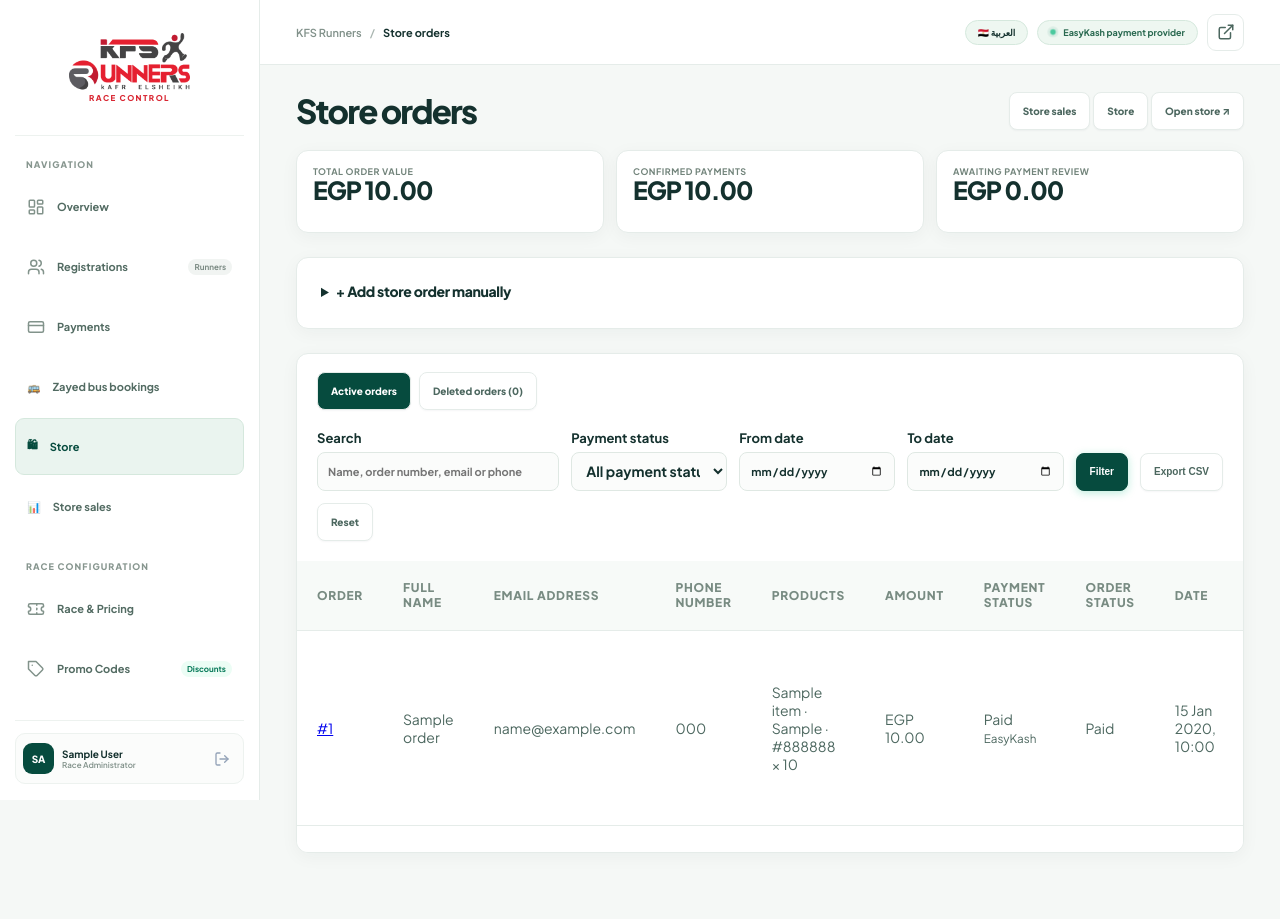
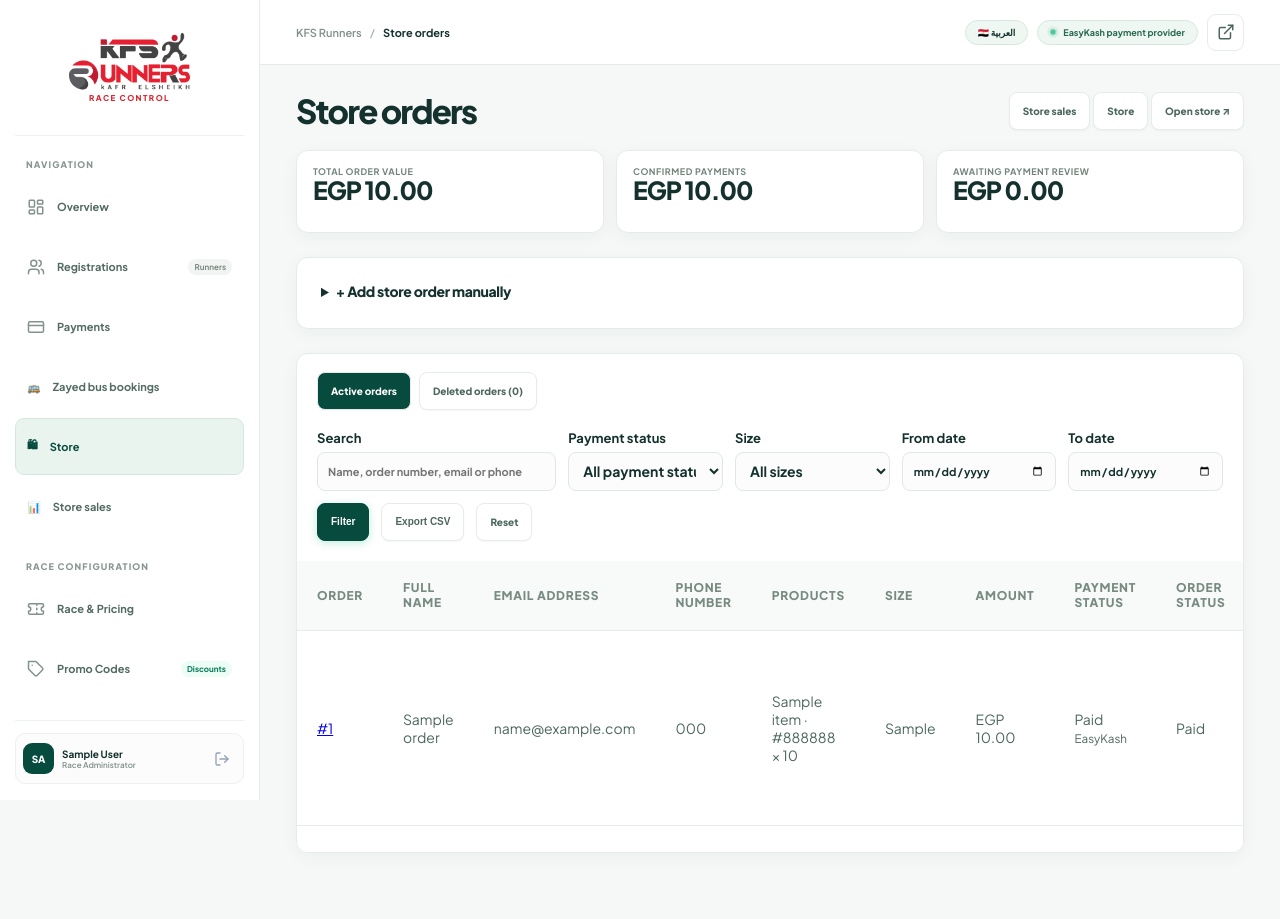
Before and after one commit to elswalhi/kfs-runners-platform, a Laravel app: page /admin/shop/orders in a window 1280 px wide. Run offline with Laravel 12, Linux system fonts and the light colour scheme; a user stored in the database is signed in; data comes from the database, SQL or seed files in the repository; tables that the repository leaves empty hold one stand-in row (values such as "Sample post"); grey boxes are pictures that could not be loaded.

Commit message:
Add size column and filter to store orders

```diff
--- a/backend/app/Http/Controllers/Web/AdminShopController.php
+++ b/backend/app/Http/Controllers/Web/AdminShopController.php
@@ -58,7 +58,7 @@ class AdminShopController
     }
     private function filters(Request $request): array
     {
-        return $request->validate(['tab' => 'nullable|in:active,deleted', 'search' => 'nullable|string|max:190', 'status' => 'nullable|in:pending,paid,failed,refunded', 'from' => 'nullable|date_format:Y-m-d', 'to' => 'nullable|date_format:Y-m-d|after_or_equal:from']);
+        return $request->validate(['tab' => 'nullable|in:active,deleted', 'search' => 'nullable|string|max:190', 'status' => 'nullable|in:pending,paid,failed,refunded', 'size' => 'nullable|string|max:50', 'from' => 'nullable|date_format:Y-m-d', 'to' => 'nullable|date_format:Y-m-d|after_or_equal:from']);
     }
     private function filteredOrders(array $filters): Builder
     {
@@ -70,6 +70,7 @@ class AdminShopController
             });
         }
         if (! empty($filters['status'])) $query->where('payment_status', $filters['status']);
+        if (filled($filters['size'] ?? null)) $query->whereHas('items', fn ($items) => $items->where('size', $filters['size']));
         if (! empty($filters['from'])) $query->whereDate('created_at', '>=', $filters['from']);
         if (! empty($filters['to'])) $query->whereDate('created_at', '<=', $filters['to']);
         return $query;
@@ -83,6 +84,10 @@ class AdminShopController
             'totalAmount' => ShopOrder::sum('total'), 'paidAmount' => ShopOrder::where('payment_status', 'paid')->sum('total'),
             'pendingAmount' => ShopOrder::where('payment_status', 'pending')->where('status', '!=', 'cancelled')->sum('total'),
             'variants' => ShopProductVariant::with('product')->get(),
+            'sizes' => \App\Models\ShopOrderItem::query()->select('size')->distinct()->pluck('size')->sortBy(function ($size) {
+                $order = array_flip(['XXXS', 'XXS', 'XS', 'S', 'M', 'L', 'XL', 'XXL', 'XXXL', 'XXXXL']);
+                return [$order[strtoupper(trim($size))] ?? count($order), strtoupper(trim($size))];
+            })->values(),
         ]);
     }
     public function export(Request $request)
@@ -90,10 +95,10 @@ class AdminShopController
         $orders = $this->filteredOrders($this->filters($request))->with('items')->latest()->cursor();
         return response()->streamDownload(function () use ($orders) {
             $out = fopen('php://output', 'w'); fwrite($out, "\xEF\xBB\xBF");
-            fputcsv($out, ['Order', 'Name', 'Email', 'Phone', 'Products', 'Amount EGP', 'Payment status', 'Order status', 'Date']);
+            fputcsv($out, ['Order', 'Name', 'Email', 'Phone', 'Products', 'Sizes', 'Amount EGP', 'Payment status', 'Order status', 'Date']);
             foreach ($orders as $o) {
                 $items = $o->items->map(fn ($i) => "{$i->product_name} ({$i->size}, {$i->color}) x{$i->quantity}")->implode('; ');
-                $row = [$o->id, $o->name, $o->email, $o->phone, $items, $o->total, $o->payment_status, $o->status, $o->created_at?->format('Y-m-d H:i:s')];
+                $row = [$o->id, $o->name, $o->email, $o->phone, $items, $o->items->pluck('size')->implode('; '), $o->total, $o->payment_status, $o->status, $o->created_at?->format('Y-m-d H:i:s')];
                 fputcsv($out, array_map(static fn ($v) => is_string($v) && preg_match('/\A[\s\x00-\x1F]*[=+\-@]/u', $v) ? "'".$v : $v, $row));
             }
             fclose($out);
@@ -119,10 +124,16 @@ class AdminShopController
     }
     public function destroy(ShopOrder $order) { $order->delete(); return back()->with('success', __('Order moved to deleted.')); }
     public function restore(int $order) { ShopOrder::onlyTrashed()->findOrFail($order)->restore(); return back()->with('success', __('Order restored.')); }
-    public function sales()
+    public function sales(Request $request)
     {
+        $data = $request->validate(['size' => 'nullable|string|max:50']);
         $sales = ShopOrder::where('payment_status', 'paid');
-        return view('admin.shop-sales', ['total' => (clone $sales)->sum('total'), 'count' => (clone $sales)->count(), 'pendingWalletCount' => ShopOrder::where('payment_method', 'wallet')->where('payment_status', 'pending')->where('status', '!=', 'cancelled')->count(), 'orders' => $sales->with('items')->latest()->paginate(25)]);
+        if (filled($data['size'] ?? null)) $sales->whereHas('items', fn ($items) => $items->where('size', $data['size']));
+        $sizes = \App\Models\ShopOrderItem::whereHas('order', fn ($order) => $order->where('payment_status', 'paid'))->select('size')->distinct()->pluck('size')->sortBy(function ($size) {
+            $order = array_flip(['XXXS', 'XXS', 'XS', 'S', 'M', 'L', 'XL', 'XXL', 'XXXL', 'XXXXL']);
+            return [$order[strtoupper(trim($size))] ?? count($order), strtoupper(trim($size))];
+        })->values();
+        return view('admin.shop-sales', ['total' => (clone $sales)->sum('total'), 'count' => (clone $sales)->count(), 'pendingWalletCount' => ShopOrder::where('payment_method', 'wallet')->where('payment_status', 'pending')->where('status', '!=', 'cancelled')->count(), 'orders' => $sales->with('items')->latest()->paginate(25)->withQueryString(), 'sizes' => $sizes]);
     }
     public function receipt(int $order)
     {
--- a/backend/app/Models/ShopOrderItem.php
+++ b/backend/app/Models/ShopOrderItem.php
@@ -1,4 +1,8 @@
 <?php
 namespace App\Models;
 use Illuminate\Database\Eloquent\Model;
-class ShopOrderItem extends Model { protected $guarded = []; }
+class ShopOrderItem extends Model
+{
+    protected $guarded = [];
+    public function order() { return $this->belongsTo(ShopOrder::class, 'order_id'); }
+}
--- a/backend/resources/views/admin/shop-orders.blade.php
+++ b/backend/resources/views/admin/shop-orders.blade.php
@@ -57,6 +57,7 @@
             @if($deleted)<input type="hidden" name="tab" value="deleted">@endif
             <label class="shop-order-search">{{ __('Search') }}<input class="stitch-input" type="search" name="search" value="{{ request('search') }}" placeholder="{{ __('Name, order number, email or phone') }}"></label>
             <label>{{ __('Payment status') }}<select class="stitch-select" name="status"><option value="">{{ __('All payment statuses') }}</option>@foreach(['paid' => 'Confirmed', 'pending' => 'Pending'] as $value => $label)<option value="{{ $value }}" @selected(request('status') === $value)>{{ __($label) }}</option>@endforeach</select></label>
+            <label>{{ __('Size') }}<select class="stitch-select" name="size"><option value="">{{ __('All sizes') }}</option>@foreach($sizes as $size)<option value="{{ $size }}" @selected(request('size') === $size)>{{ $size }}</option>@endforeach</select></label>
             <label>{{ __('From date') }}<input class="stitch-input" type="date" name="from" value="{{ request('from') }}"></label>
             <label>{{ __('To date') }}<input class="stitch-input" type="date" name="to" value="{{ request('to') }}"></label>
             <button class="stitch-btn stitch-btn-primary" type="submit">{{ __('Filter') }}</button>
@@ -64,11 +65,12 @@
             <a class="stitch-btn stitch-btn-secondary" href="{{ route('admin.shop.orders', $deleted ? ['tab' => 'deleted'] : []) }}">{{ __('Reset') }}</a>
         </form>
         <div class="stitch-table-scroll"><table class="stitch-table">
-            <thead><tr><th>{{ __('Order') }}</th><th>{{ __('Full name') }}</th><th>{{ __('Email address') }}</th><th>{{ __('Phone number') }}</th><th>{{ __('Products') }}</th><th>{{ __('Amount') }}</th><th>{{ __('Payment status') }}</th><th>{{ __('Order status') }}</th><th>{{ __('Date') }}</th><th>{{ __('Transfer receipt image') }}</th><th>{{ __('Action') }}</th></tr></thead>
+            <thead><tr><th>{{ __('Order') }}</th><th>{{ __('Full name') }}</th><th>{{ __('Email address') }}</th><th>{{ __('Phone number') }}</th><th>{{ __('Products') }}</th><th>{{ __('Size') }}</th><th>{{ __('Amount') }}</th><th>{{ __('Payment status') }}</th><th>{{ __('Order status') }}</th><th>{{ __('Date') }}</th><th>{{ __('Transfer receipt image') }}</th><th>{{ __('Action') }}</th></tr></thead>
             <tbody>@forelse($orders as $order)
                 <tr>
                     <td><a href="{{ route('admin.shop.orders.show', $order->id) }}">#{{ $order->id }}</a></td><td>{{ $order->name }}</td><td>{{ $order->email ?: '—' }}</td><td><bdi>{{ $order->phone ?: '—' }}</bdi></td>
-                    <td>@forelse($order->items as $item)<div>{{ $item->product_name }} · {{ $item->size }} · {{ $item->color }} × {{ $item->quantity }}</div>@empty — @endforelse</td>
+                    <td>@forelse($order->items as $item)<div>{{ $item->product_name }} · {{ $item->color }} × {{ $item->quantity }}</div>@empty — @endforelse</td>
+                    <td>@forelse($order->items as $item)<div>{{ $item->size }}</div>@empty — @endforelse</td>
                     <td>EGP {{ number_format($order->total, 2) }}</td><td>{{ __(ucfirst($order->payment_status)) }}<br><small>{{ __($order->payment_method === 'wallet' ? 'Wallet transfer' : ($order->payment_method === 'manual' ? 'Manual booking' : 'EasyKash')) }}</small></td><td>{{ __(ucfirst($order->status)) }}</td><td>{{ $order->created_at->format('d M Y, H:i') }}</td>
                     <td>@if($order->receipt_path)<button type="button" class="shop-receipt-preview" data-receipt-src="{{ route('admin.shop.orders.receipt', $order->id) }}" data-receipt-number="#{{ $order->id }}" aria-label="{{ __('Enlarge transfer image') }} #{{ $order->id }}"><img src="{{ route('admin.shop.orders.receipt', $order->id) }}" alt="{{ __('Transfer receipt image') }} #{{ $order->id }}" loading="lazy"></button>@else — @endif</td>
                     <td><div class="shop-order-actions">
@@ -85,7 +87,7 @@
                         @endif
                     </div></td>
                 </tr>
-            @empty<tr><td colspan="11">{{ __('No store orders found.') }}</td></tr>@endforelse</tbody>
+            @empty<tr><td colspan="12">{{ __('No store orders found.') }}</td></tr>@endforelse</tbody>
         </table></div>
         <div class="stitch-pagination-wrap">{{ $orders->links() }}</div>
     </section>
```
Also changed, not shown: backend/resources/views/admin/shop-sales.blade.php (+7 -1 lines), backend/tests/Feature/ShopTest.php (+14 -0 lines), backend/lang/ar.json.
